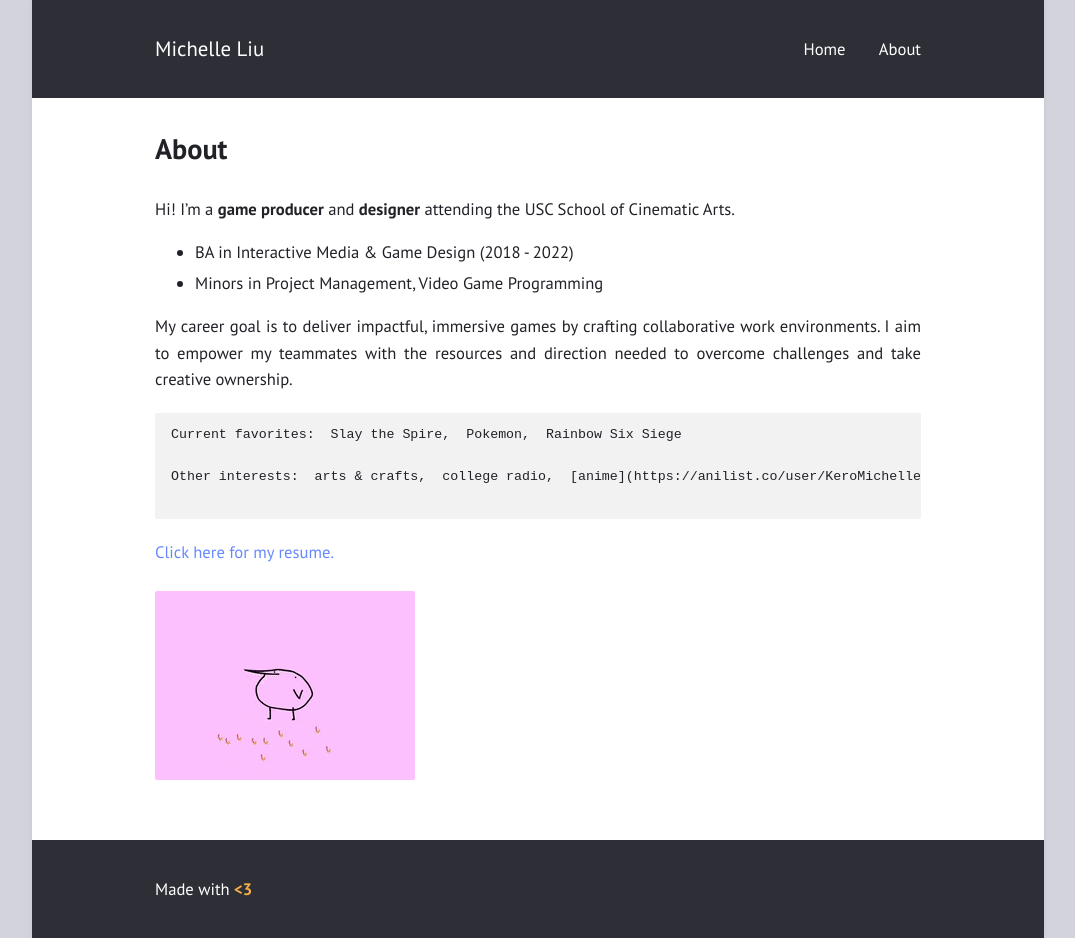
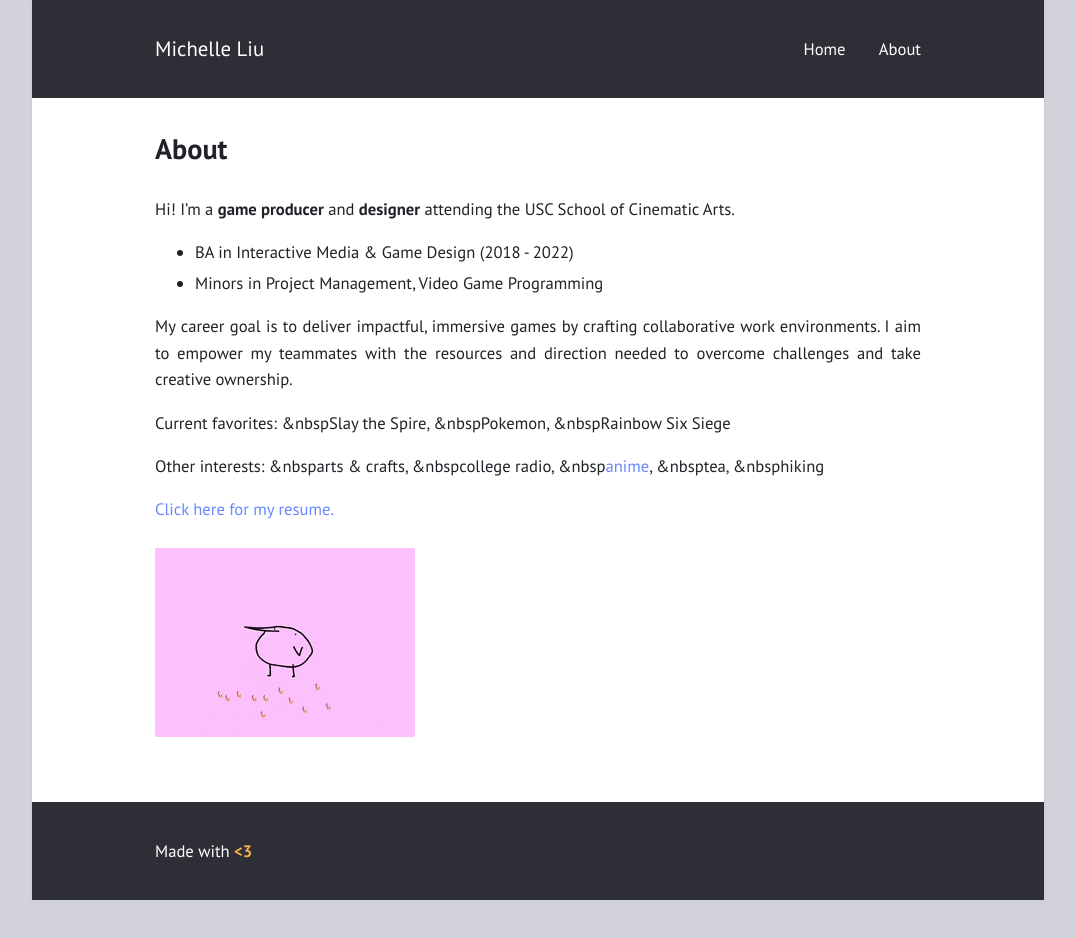
Before and after one commit to KeroMichelle/KeroMichelle.github.io, a Jekyll site: the page built from about.md, in a window 1280 px wide. Shown: the whole page, without its empty margins (102-1177 px from the left). Built offline with Jekyll 4.4.1, drawn with Linux system fonts in a browser that asks for light colours; after the commit the page ends 900 px from its top, so only the background shows below that.

Commit message:
Home page update

```diff
--- a/about.md
+++ b/about.md
@@ -10,12 +10,12 @@ Hi! I'm a **game producer** and **designer** attending the USC School of Cinemat
 
 My career goal is to deliver impactful, immersive games by crafting collaborative work environments. I aim to empower my teammates with the resources and direction needed to overcome challenges and take creative ownership.
 
-<pre>
-Current favorites:  Slay the Spire,  Pokemon,  Rainbow Six Siege
 
-Other interests:  arts & crafts,  college radio,  [anime](https://anilist.co/user/KeroMichelle/){:target="_blank"},  tea,  hiking
+Current favorites: &nbspSlay the Spire, &nbspPokemon, &nbspRainbow Six Siege
 
-</pre>
+Other interests: &nbsparts & crafts, &nbspcollege radio, &nbsp[anime](https://anilist.co/user/KeroMichelle/){:target="_blank"}, &nbsptea, &nbsphiking
+
+
 [Click here for my resume.](https://www.linkedin.com/in/michelleliu6/){:target="_blank"}
 
 ![flamingo gif](/assets/images/kero.gif)
--- a/index.html
+++ b/index.html
@@ -4,11 +4,9 @@ title: "Home"
 ---
 
 <article>
-  <header><h3>Welcome! I'm a game producer and designer.</h3></header>
+  <header><h2 style="color:#FF9900";>Welcome!</h2><h2 style="color:#669900";> I'm a game producer and designer.</h2></header>
 
-  <header><h3 style="color:#FF9900";>Welcome! I'm a game producer and designer.</h3></header>
-
-  <p style="color:#FF0000";>Red paragraph text</p>
+  <header><h2 style="color:#FF9900";>Welcome! I'm a game producer and designer.</h2></header>
 
   <p>Thanks for stopping by my very incomplete site :' )</p>
 
```
